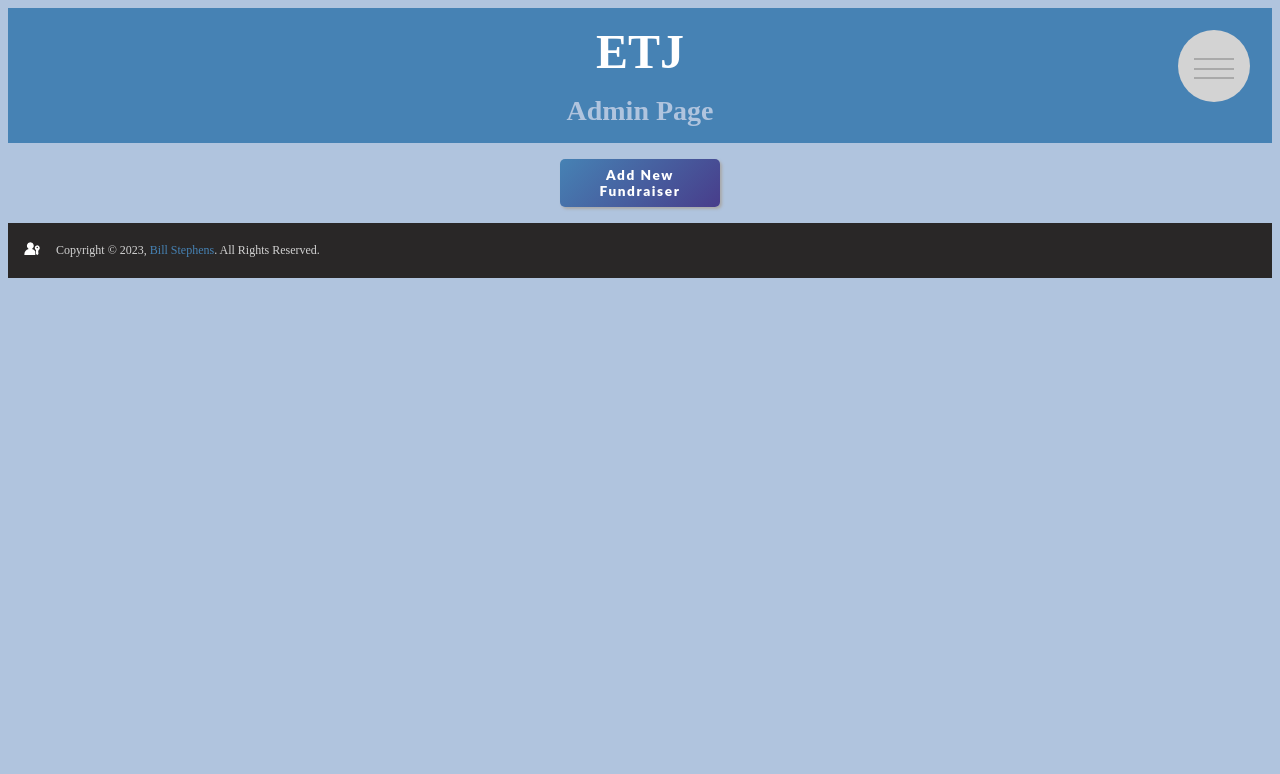
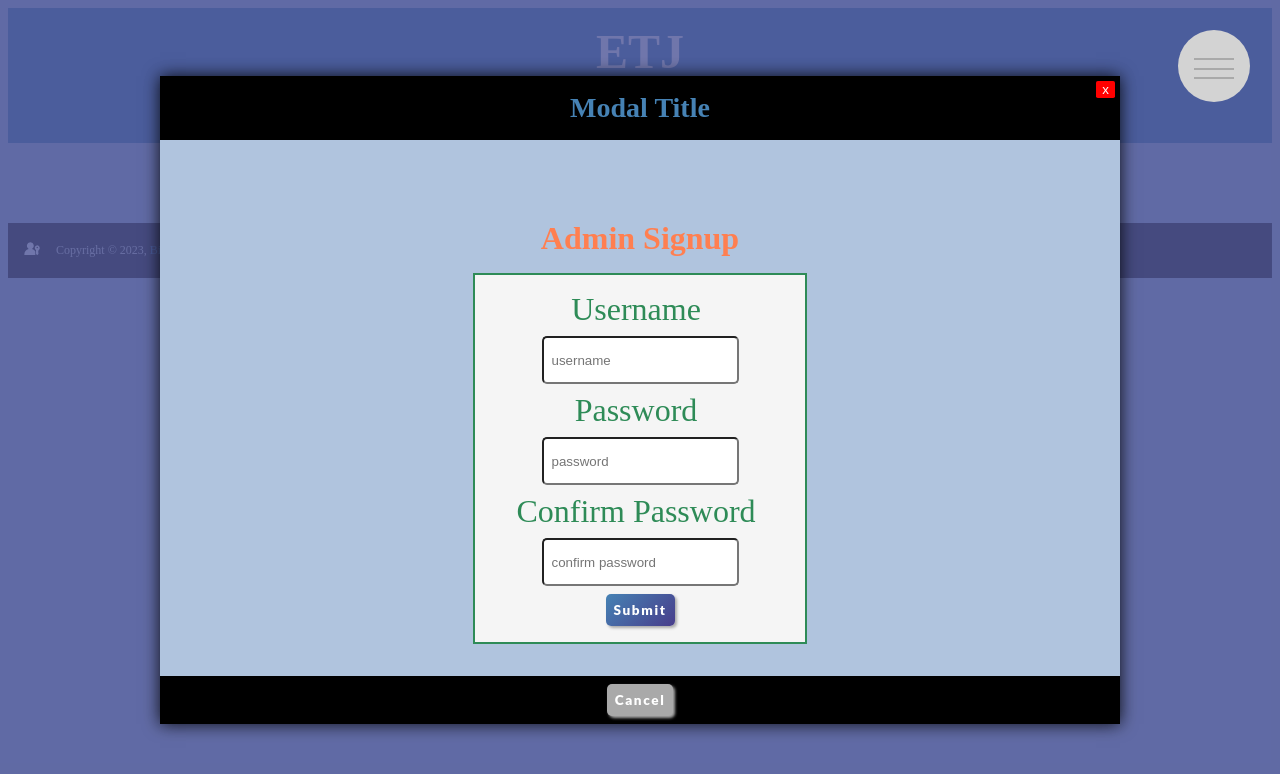
Before and after one commit to BillStephens2022/etj-nextjs, a Next.js app: page /admin in a window 1280 px wide. Shown: the top 774 px of the page. Built offline with nearby package versions, Linux system fonts and the light colour scheme; no server answers.

Commit message:
updated signup form and succesfully tested new user signup

```diff
--- a/components/forms/signupForm.js
+++ b/components/forms/signupForm.js
@@ -3,6 +3,7 @@ import Button from "@/components/ui/Button";
 import classes from "@/components/forms/login.module.css";
 
 const createUser = async (username, password) => {
+  console.log("attempting to create user:  ", username, password);
   const response = await fetch("/api/auth/signup", {
     method: "POST",
     body: JSON.stringify({ username, password }),
@@ -15,7 +16,7 @@ const createUser = async (username, password) => {
     throw new Error(data.message || "Something went wrong!");
   }
   return data;
-  }
+};
 
 const AdminSignup = () => {
   const usernameInputRef = useRef();
@@ -39,7 +40,7 @@ const AdminSignup = () => {
     } else {
       console.log("Passwords don't match, try again!");
     }
-  }
+  };
 
   return (
     <>
@@ -54,6 +55,7 @@ const AdminSignup = () => {
               type="text"
               name="username"
               placeholder="username"
+              autoComplete="username"
               className={classes.input}
               id="username"
               ref={usernameInputRef}
@@ -66,6 +68,7 @@ const AdminSignup = () => {
             <input
               type="password"
               name="password"
+              autoComplete="current-password"
               placeholder="password"
               className={classes.input}
               id="password"
@@ -79,17 +82,18 @@ const AdminSignup = () => {
             <input
               type="password"
               name="confirm-password"
+              autoComplete="current-password"
               placeholder="confirm password"
               className={classes.input}
               id="confirm-password"
               ref={confirmPasswordInputRef}
             />
           </div>
-          <Button type="button" onClick={handleSubmit} text="Submit"></Button>
+          <Button type="submit">Submit</Button>
         </form>
       </div>
     </>
   );
-}
+};
 
 export default AdminSignup;
--- a/pages/_app.js
+++ b/pages/_app.js
@@ -8,14 +8,14 @@ const App = ({
   pageProps: { session, ...pageProps },
 }) => {
   return (
-    // <SessionProvider session={session}>
+    <SessionProvider session={session}>
       <Layout>
         <Head>
           <meta name="viewport" content="width=device-width, initial-scale=1" />
         </Head>
         <Component {...pageProps} />
       </Layout>
-    // </SessionProvider>
+    </SessionProvider>
   );
 }
 
--- a/pages/admin/index.js
+++ b/pages/admin/index.js
@@ -1,15 +1,29 @@
-import { useState } from "react";
+import { useState, useEffect } from "react";
+import { useSession, signOut } from "next-auth/react";
+import { useRouter } from 'next/router';
 import Header from "@/components/layout/header";
 import Button from "@/components/ui/Button";
 import FormModal from "@/components/forms/formModal";
-import AddFundraiserForm from "@/components/forms/addFundraiserForm";
+import LoginForm from "@/components/forms/loginForm";
+import SignupForm from "@/components/forms/signupForm";
 import classes from "@/pages/admin/admin.module.css";
 
 const Admin = () => {
+  const { data: session } = useSession();
   // state for whether modal is open or closed
   const [modalOpen, setModalOpen] = useState(false);
   // state to set the form type to tell the modal which form to display
   const [formType, setFormType] = useState("");
+
+  // Use useEffect to handle changes to the session object
+  useEffect(() => {
+
+      if (!session) {
+        setModalOpen(true);
+        setFormType("signup");
+      }
+
+  }, [session]);
 
   const handleAddFundraiser = () => {};
 
@@ -31,7 +45,8 @@ const Admin = () => {
           Add New Fundraiser
         </Button>
       </div>
-
+      <div>
+      </div>
       {modalOpen && <FormModal closeModal={closeModal} formType={formType} />}
     </>
   );
--- a/pages/api/signup.js
+++ b/pages/api/auth/signup.js
@@ -18,7 +18,7 @@ const handler = async (req, res) => {
 
     try {
       // Check if the user already exists
-      const existingUser = await User.findOneAndUpdate({ username }, {}, { new: true });
+      const existingUser = await User.findOne({ username }, {}, { new: true });
       if (existingUser) {
         return res.status(400).json({ message: "User already exists." });
       }
```
Also changed, not shown: pages/api/auth/[...nextauth].js (renamed from pages/api/[...nextauth].js), pages/api/auth/change-password.js (renamed from pages/api/change-password.js). Lines whose indentation alone changed are shown as unchanged.
